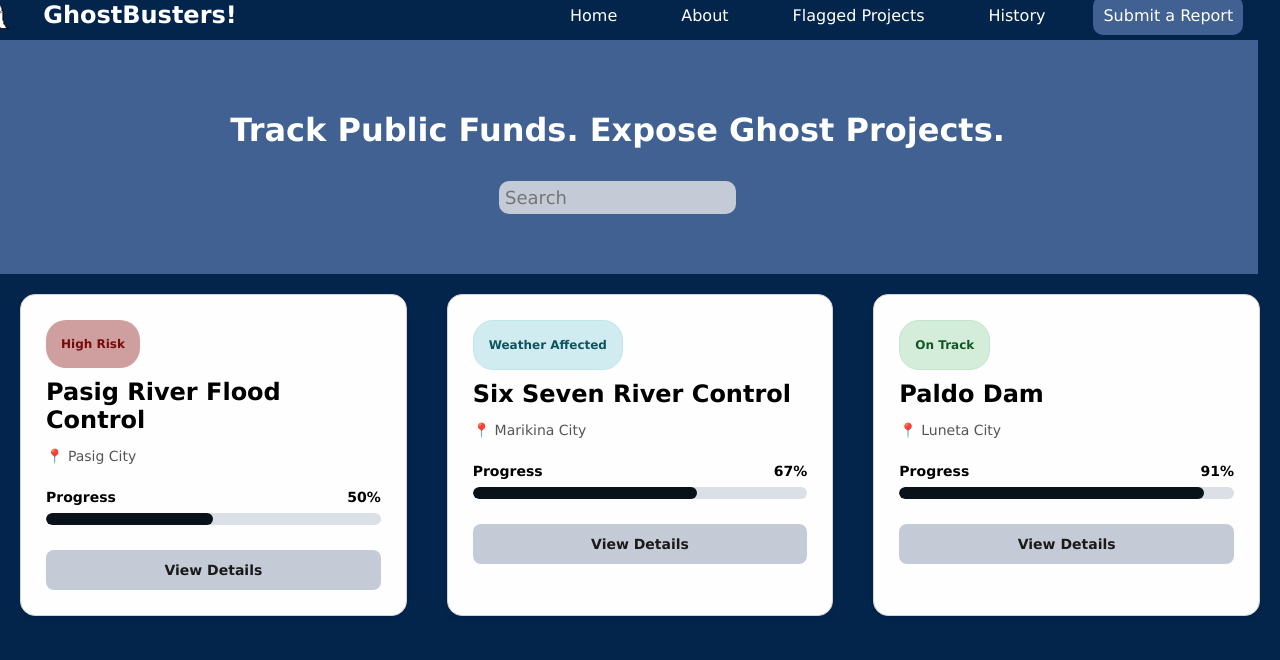
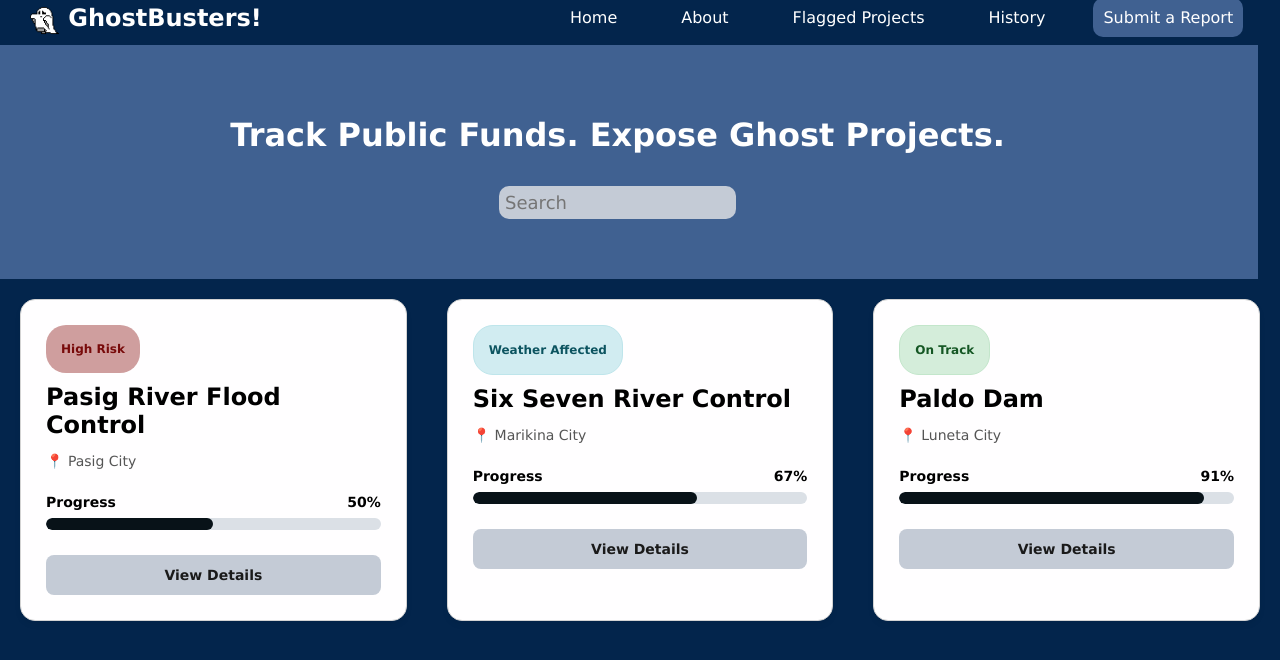
Before and after one commit to Andrie67/ghostbusters-official-official, a React (Vite) app: page /guest in a window 1280 px wide. Shown: the top 660 px of the page. Built offline with nearby package versions, Linux system fonts and the light colour scheme.

Commit message:
Fixed Logo

```diff
--- a/src/components/Navbar/Navbar.css
+++ b/src/components/Navbar/Navbar.css
@@ -21,6 +21,9 @@ nav {
 .brand-logo{
     height: 30px;
     width: auto;
+    margin-left: 50px;
+    margin-right: -25px;
+    margin-top: 5px;
 }
 nav h2 {
     color: white;
```
